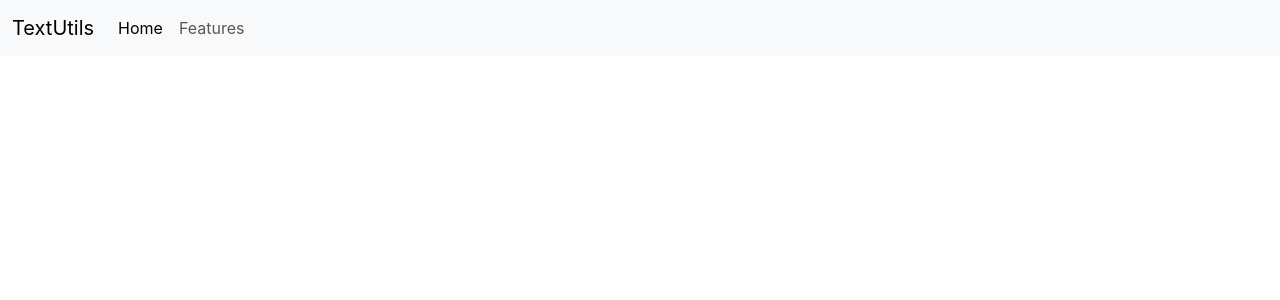
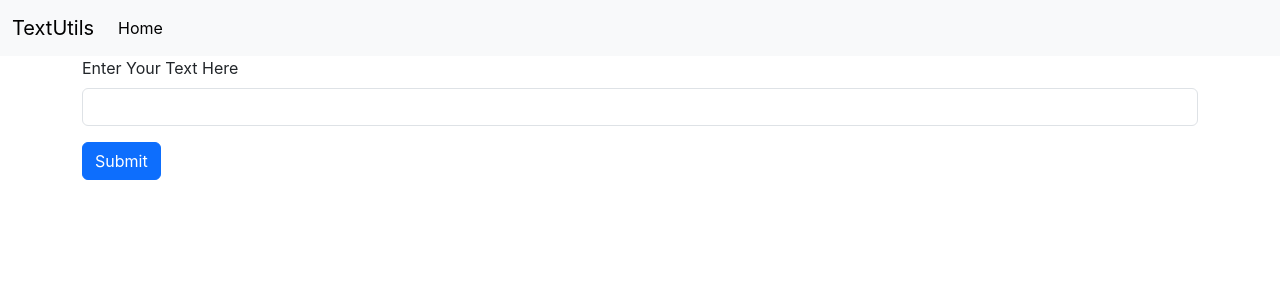
Before and after one commit to samarpansarkar/TextUtilsApp-ReactJS, a React (Create React App) app: page / in a window 1280 px wide. Shown: the top 300 px of the page. Built offline with nearby package versions, Linux system fonts and the light colour scheme.

Commit message:
textbox & button
add a simple textBox and a simple button.

```diff
--- a/src/App.js
+++ b/src/App.js
@@ -1,26 +1,12 @@
 import logo from './logo.svg';
 import './App.css';
+import Navbar from './components/Navbar';
+import TextForm from './components/TextForm';
 
 function App() {
   return (
-    <nav class="navbar navbar-expand-lg bg-body-tertiary">
-  <div class="container-fluid">
-    <a class="navbar-brand" herf="/">TextUtils</a>
-    <button class="navbar-toggler" type="button" data-bs-toggle="collapse" data-bs-target="#navbarNav" aria-controls="navbarNav" aria-expanded="false" aria-label="Toggle navigation">
-      <span class="navbar-toggler-icon"></span>
-    </button>
-    <div class="collapse navbar-collapse" id="navbarNav">
-      <ul class="navbar-nav">
-        <li class="nav-item">
-          <a class="nav-link active" aria-current="page" herf="/">Home</a>
-        </li>
-        <li class="nav-item">
-          <a class="nav-link" herf="/">Features</a>
-        </li>
-      </ul>
-    </div>
-  </div>
-</nav>
+      <><Navbar />
+      <div className="container"><TextForm /></div></>
   );
 }
 
--- /dev/null
+++ b/src/components/Navbar.js
@@ -0,0 +1,33 @@
+import React from 'react'
+import PropTypes from 'prop-types'
+
+
+export default function Navbar(props) {
+  return (
+      <nav class="navbar navbar-expand-lg bg-body-tertiary">
+  <div class="container-fluid">
+    <a class="navbar-brand" herf="/">{props.title}</a>
+    <button class="navbar-toggler" type="button" data-bs-toggle="collapse" data-bs-target="#navbarNav" aria-controls="navbarNav" aria-expanded="false" aria-label="Toggle navigation">
+      <span class="navbar-toggler-icon"></span>
+    </button>
+    <div class="collapse navbar-collapse" id="navbarNav">
+      <ul class="navbar-nav">
+        <li class="nav-item">
+          <a class="nav-link active" aria-current="page" herf="/">{props.home}</a>
+        </li>
+      </ul>
+    </div>
+  </div>
+    </nav>
+  )
+}
+
+Navbar.propTypes = {
+    title : PropTypes.string,
+    home : PropTypes.string
+
+}
+Navbar.defaultProps = {
+    title : 'TextUtils',
+    home : 'Home'
+}
--- /dev/null
+++ b/src/components/TextForm.js
@@ -0,0 +1,15 @@
+import React from 'react'
+
+export default function TextForm() {
+  return (
+    <div>
+      <form>
+        <div class="mb-3">
+            <label for="myTextBox" class="form-label">Enter Your Text Here</label>
+            <input  class="form-control" id="myTextBox"/>
+        </div>
+        <button type="submit" class="btn btn-primary">Submit</button>
+        </form>
+    </div>
+  )
+}
```
